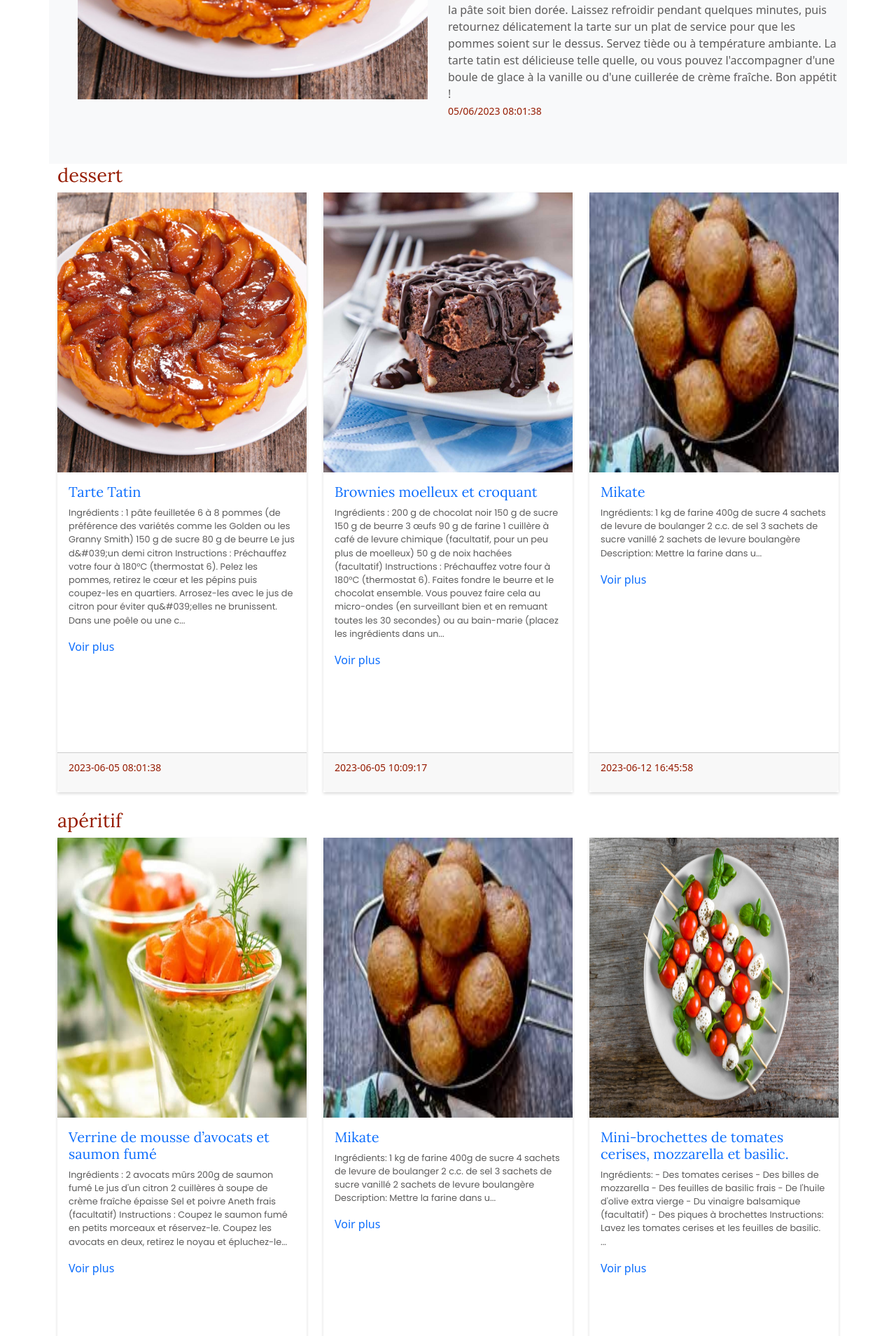
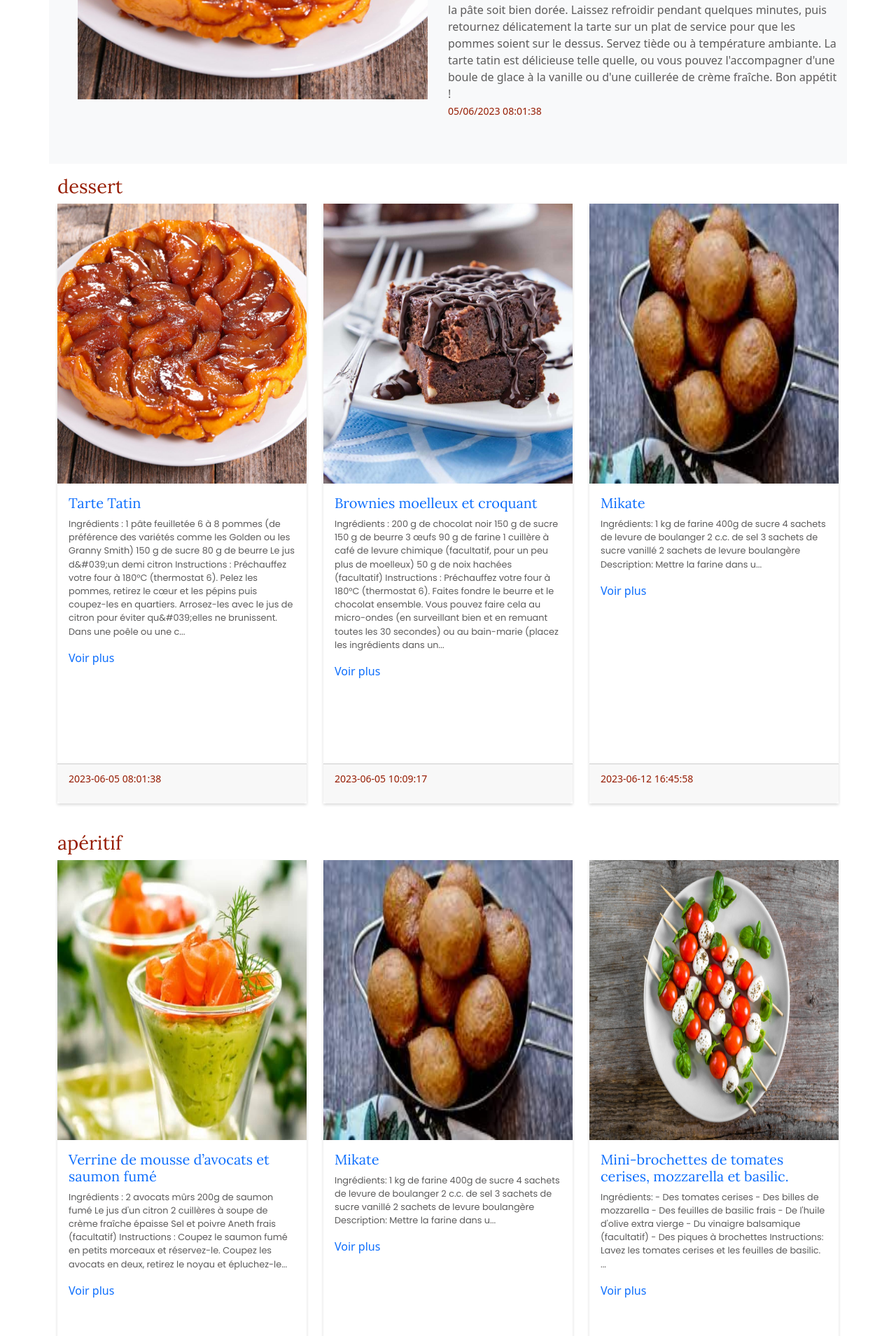
Before and after one commit to sunsand03/Le_coin_des_gourmets, a PHP site: page / in a window 1280 px wide. Shown: the part 475-2384 px from the top of the page at 70% size. Run offline with PHP 8.4, Linux system fonts and the light colour scheme; data comes from the database, SQL or seed files in the repository.

Commit message:
Update index.phtml

```diff
--- a/template_view/index.phtml
+++ b/template_view/index.phtml
@@ -29,7 +29,7 @@
         ?>
 
         <section id="article">
-            <div class="container">
+            <div class="container mt-3">
                 <div class="row">
                     <div class="col-12">
                         <div class="row">
@@ -57,10 +57,10 @@
                                     <div class="card-image row" style="height: 400px;">
 
                                         <!-- récupère l'image de l'article -->
-                                        <img src="<?php echo $rowCategory->image; ?>" class="img-fluid"  alt="image de la recette" style="height: 400px;">
+                                        <img src="<?php echo $rowCategory->image; ?>" class="img-fluid"  alt="image de la recette">
                                     </div>
 
-                                    <div class="card-body">
+                                    <div class="card-body white">
                                         <!-- récupère le titre de l'article qui renvoit vers l'article détaillé -->
                                         <h3 class="card-title">
                                             <a href="article_details.php?id=<?php echo $rowCategory->id_article; ?>">
```
